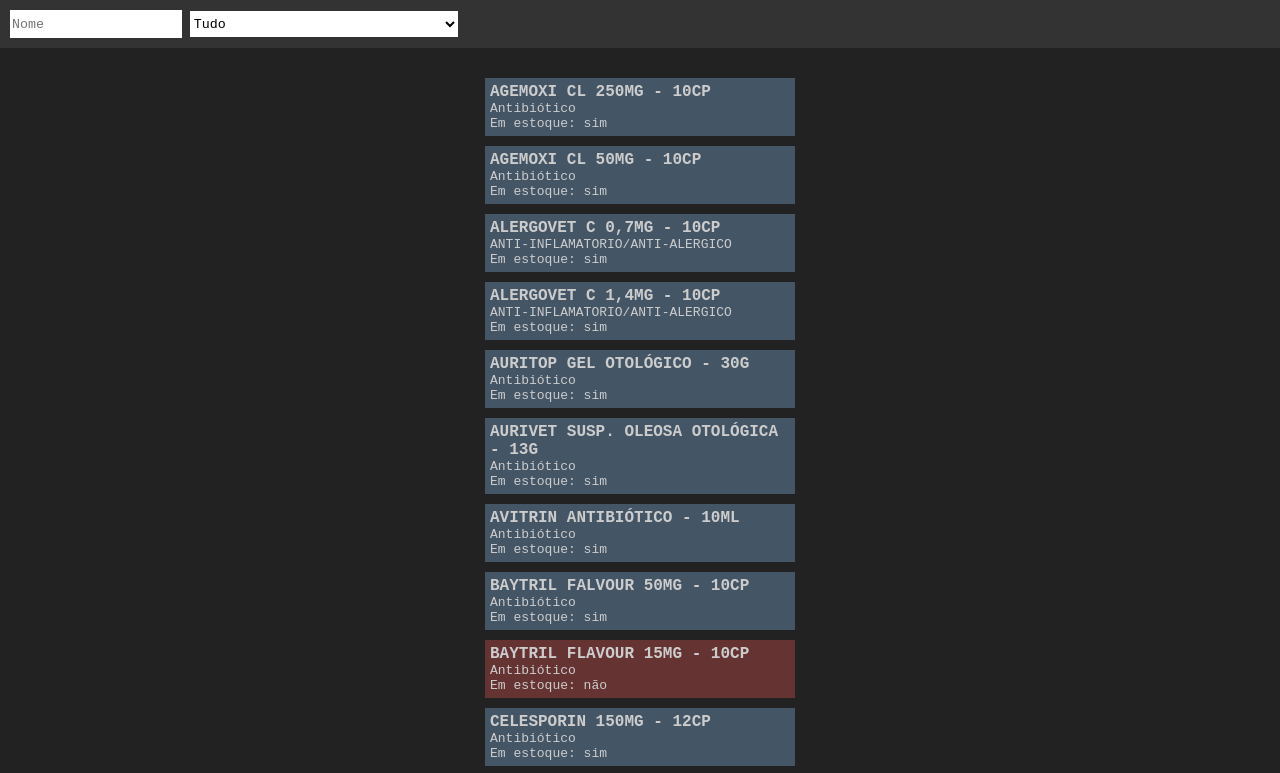
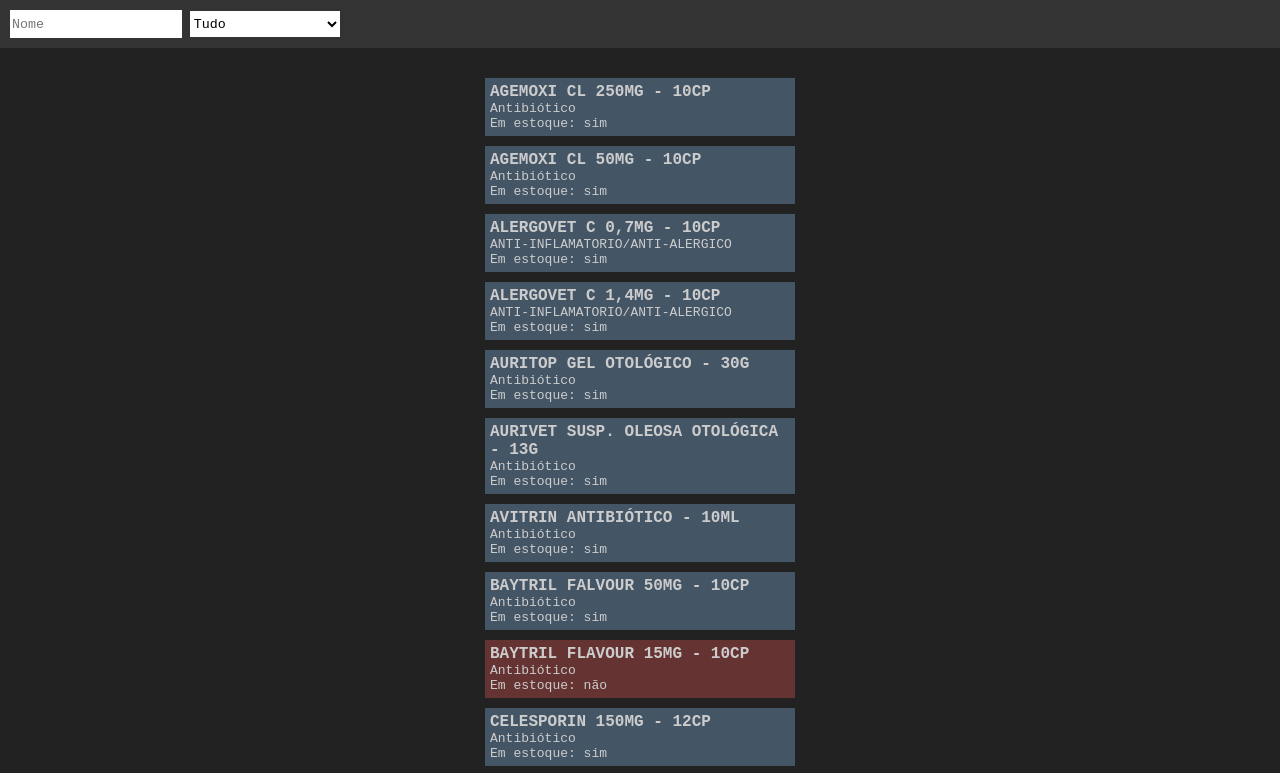
Before and after one commit to chicopetshop/chicopetshop.github.io, a plain HTML site: page index.html in a window 1280 px wide. Shown: the top 773 px of the page. Drawn offline with Linux system fonts and the light colour scheme.

Commit message:
Select width fixed

```diff
--- a/css/style.css
+++ b/css/style.css
@@ -33,3 +33,6 @@ input,select {
 	border: none;
 	height: 26px;
 }
+select {
+	width: 150px;
+}
```
